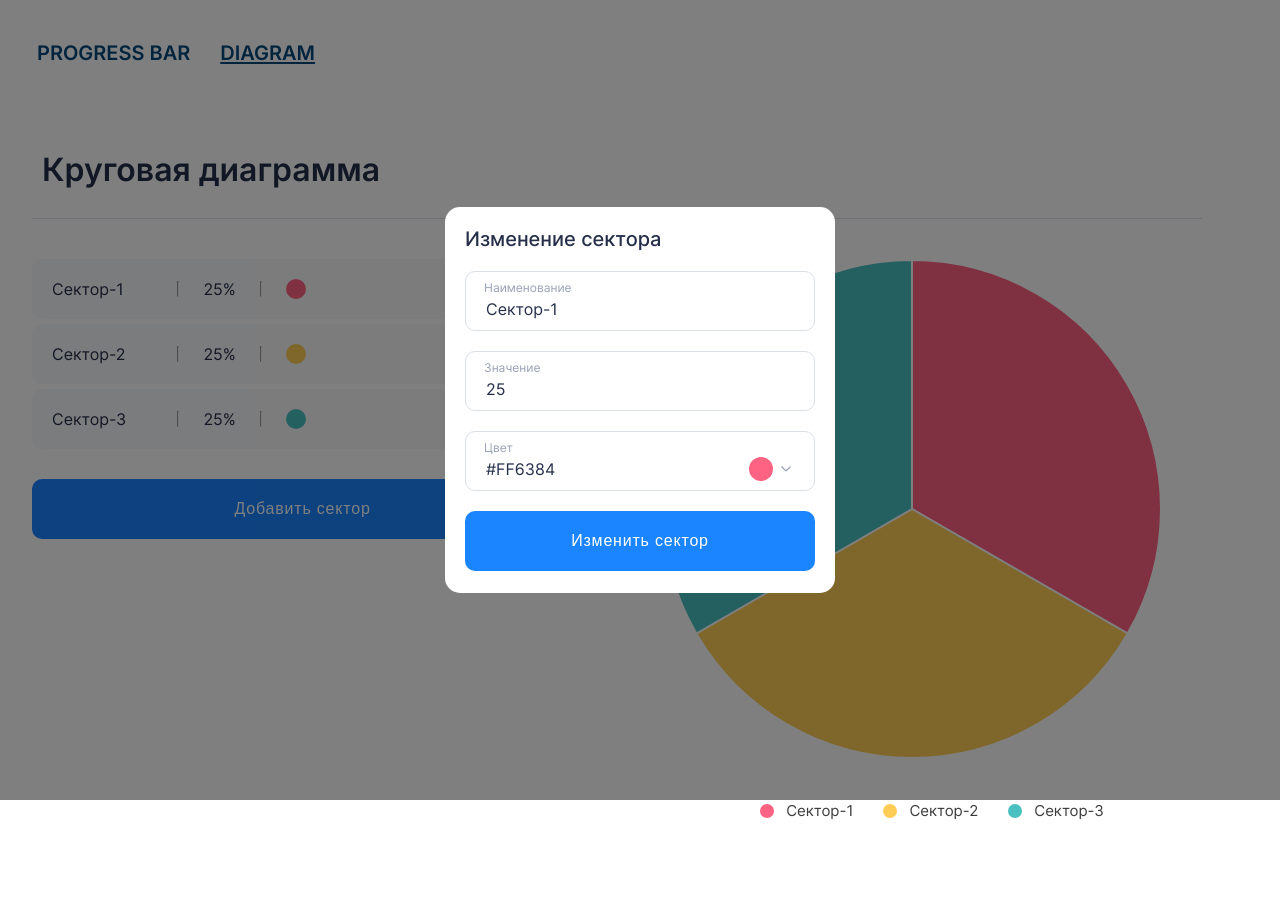
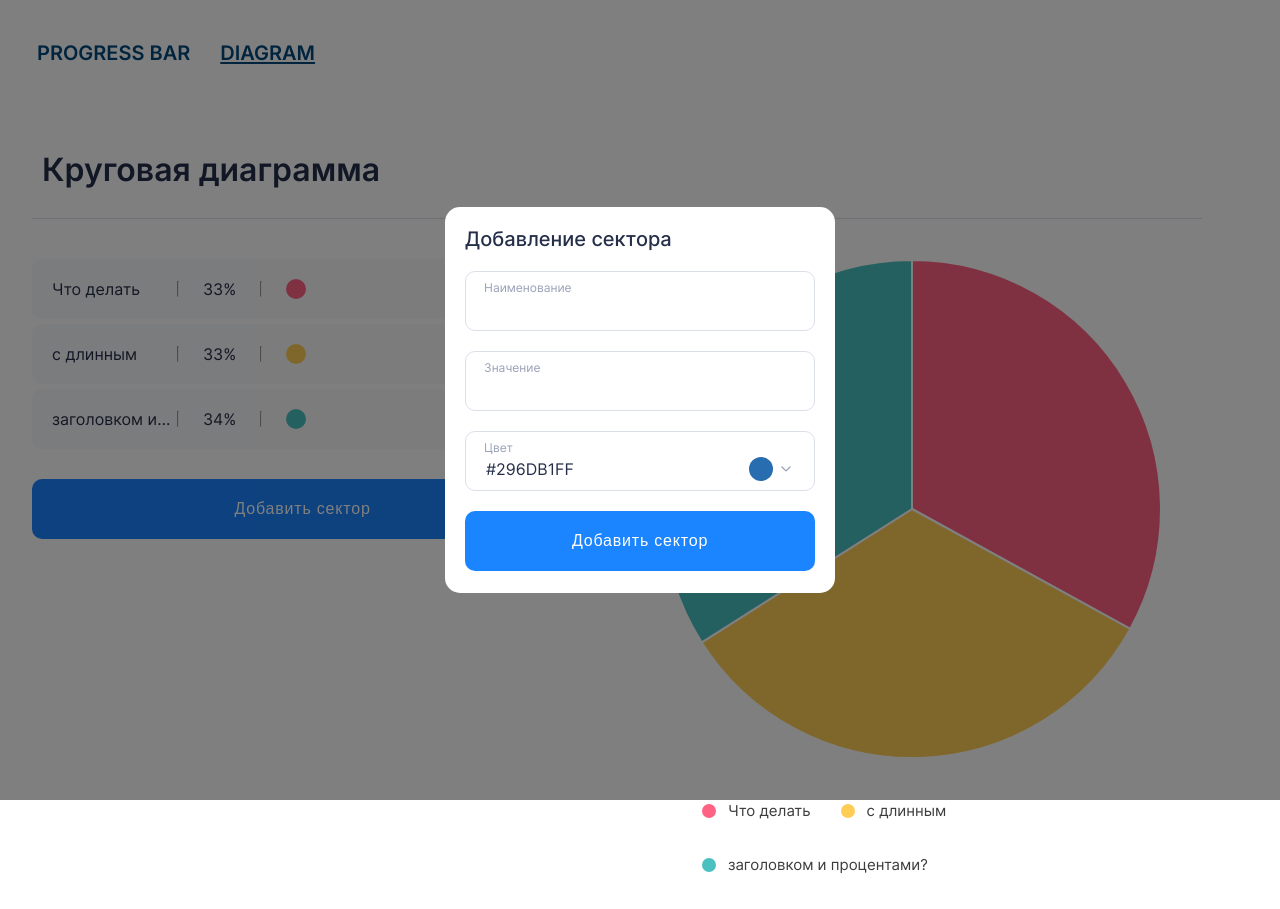
Before and after one commit to Sariolka/test, a Vue app: page /diagram in a window 1280 px wide. Both pictures are taken after a click on the button 497 px from the left and 289 px from the top of the page. Before the commit the page ends 855 px from the top, so only its background shows below. Built offline with nearby package versions, Linux system fonts and the light colour scheme; what vue3-colorpicker would draw is missing.

Commit message:
Добавляет условия

```diff
--- a/src/components/PopupComponent.vue
+++ b/src/components/PopupComponent.vue
@@ -1,25 +1,26 @@
 <script setup lang="ts">
-import { computed, onMounted, onUnmounted, ref } from 'vue';
+import { onMounted, onUnmounted, ref } from 'vue';
 import type { ColorInputWithoutInstance } from 'tinycolor2';
 import { ColorPicker } from 'vue3-colorpicker';
 import ButtonAdd from '@/components/BaseButton.vue';
 
 const props = defineProps<{
   handleCloseModal: () => void;
-  show: boolean;
+  isOpen: boolean;
   title?: string;
   percent?: number;
   color?: string;
 }>();
 
-const emit = defineEmits(['add']);
-const pureColor = ref<ColorInputWithoutInstance>(props.color || '#b0e0e6');
+const emit = defineEmits(['save']);
+const pureColor = ref<ColorInputWithoutInstance>(props.color || '#296DB1FF');
 const titleValue = ref(props.title || '');
 const percentValue = ref(props.percent || null);
 const isColorPickerOpen = ref(false);
 const currentInput = ref<number | null>(null);
 const isFocused = ref(false);
 
+//кастомный фокус
 const handleFocus = (id: number) => {
   currentInput.value = id;
   isFocused.value = true;
@@ -51,20 +52,27 @@ const toggleOpenColorPicker = () => {
   isColorPickerOpen.value = !isColorPickerOpen.value;
 };
 
-const handleAddSector = () => {
-  emit('add', { title: titleValue.value, percent: percentValue.value, color: pureColor.value });
+const handleSaveSector = () => {
+  console.log({
+    title: titleValue.value,
+    percent: percentValue.value,
+    color: pureColor.value,
+    isEdit: !!props.color,
+  });
+  emit('save', {
+    title: titleValue.value,
+    percent: percentValue.value,
+    color: pureColor.value,
+    isEdit: !!props.color,
+  });
 };
-
-// const changedColor = computed(() => {
-//   pureColor.value =
-// })
 </script>
 
 <template>
-  <div class="modal" v-if="show" @click.self="closeModal" role="dialog">
+  <div class="modal" v-if="isOpen" @click.self="closeModal" role="dialog">
     <div class="modal__container">
       <h3 class="modal__title">{{ color ? 'Изменение сектора' : 'Добавление сектора' }}</h3>
-      <form class="modal__form" @submit.prevent="handleAddSector">
+      <form class="modal__form" @submit.prevent="handleSaveSector">
         <div
           class="modal__input-box"
           :class="{ 'modal__input-box_focused': isFocused && currentInput === 1 }"
--- a/src/components/SectorItem.vue
+++ b/src/components/SectorItem.vue
@@ -3,6 +3,7 @@ import type { Sector } from '@/types/types.ts';
 
 const props = defineProps<{
   sector: Sector;
+  index: number;
 }>();
 //что делать с длинными названиями?
 </script>
@@ -19,12 +20,12 @@ const props = defineProps<{
     <div class="sector__controls">
       <button
         class="sector__btn sector__btn_type-edit"
-        @click="$emit('edit', sector)"
+        @click="$emit('edit', sector, index)"
         aria-label="Изменить сектор"
       ></button>
       <button
         class="sector__btn sector__btn_type-delete"
-        @click="$emit('delete', sector.title)"
+        @click="$emit('delete', index)"
         aria-label="Удалить сектор"
       ></button>
     </div>
--- a/src/components/SectorList.vue
+++ b/src/components/SectorList.vue
@@ -7,12 +7,13 @@ const props = defineProps<{
 }>();
 const emit = defineEmits(['editSector', 'deleteSector']);
 
-const handleEdit = (sector: Sector) => {
-  emit('editSector', sector);
+const handleEdit = (sector: Sector, index: number) => {
+  console.log(sector, index);
+  emit('editSector', sector, index);
 };
 
-const handleDelete = (title: string) => {
-  emit('deleteSector', title);
+const handleDelete = (index: number) => {
+  emit('deleteSector', index);
 };
 </script>
 
@@ -24,6 +25,7 @@ const handleDelete = (title: string) => {
       v-for="(item, index) in data"
       :key="index"
       :sector="item"
+      :index="index"
     />
   </ul>
 </template>
--- /dev/null
+++ b/src/mock/mock.ts
@@ -0,0 +1,20 @@
+import { ref } from 'vue';
+import type { Sector } from '@/types/types.ts';
+
+export const data = ref<Sector[]>([
+  {
+    title: 'Что делать',
+    percent: 33,
+    color: '#FF6384',
+  },
+  {
+    title: 'с длинным',
+    percent: 33,
+    color: '#FFCD56',
+  },
+  {
+    title: 'заголовком и процентами?',
+    percent: 34,
+    color: '#4BC0C0',
+  },
+]);
--- a/src/pages/diagram.vue
+++ b/src/pages/diagram.vue
@@ -1,59 +1,48 @@
 <script setup lang="ts">
 import { computed, ref } from 'vue';
+import type { Sector } from '@/types/types.ts';
 import PopupComponent from '@/components/PopupComponent.vue';
 import SectorList from '@/components/SectorList.vue';
 import ButtonAdd from '@/components/BaseButton.vue';
-import type { Sector } from '@/types/types.ts';
 import DiagramItem from '@/components/DiagramItem.vue';
 import CaptionList from '@/components/CaptionList.vue';
+import { data } from '@/mock/mock.ts';
 
-const show = ref(false);
+const isOpen = ref(false);
 const currentSector = ref<Sector | null>(null);
-
-const data = ref<Sector[]>([
-  {
-    title: 'Сектор-1',
-    percent: 25,
-    color: '#FF6384',
-  },
-  {
-    title: 'Сектор-2',
-    percent: 25,
-    color: '#FFCD56',
-  },
-  {
-    title: 'Сектор-3',
-    percent: 25,
-    color: '#4BC0C0',
-  },
-]);
+const currentSelectedIndex = ref<number | null>(null);
 
 const handleClose = () => {
   currentSector.value = null;
-  show.value = false;
+  currentSelectedIndex.value = null;
+  isOpen.value = false;
 };
 
-const handleOpen = () => {
-  show.value = true;
+const handleOpen = (sector?: Sector, index?: number) => {
+  if (sector && index) {
+    currentSector.value = sector;
+    currentSelectedIndex.value = index;
+  }
+  isOpen.value = true;
 };
 
-const handleAddNewSector = (sector: Sector) => {
+const handleSaveSector = (sector: Sector & { isEdit: boolean }) => {
   if (!sector.percent) sector.percent = 0;
   if (!sector.title) sector.title = 'Сектор без названия';
-  data.value.push(sector);
+  if (sector.isEdit && currentSelectedIndex.value !== null) {
+    data.value[currentSelectedIndex.value] = {
+      title: sector.title,
+      percent: sector.percent,
+      color: sector.color,
+    };
+  } else {
+    data.value.push(sector);
+  }
   handleClose();
 };
 
-const handleDeleteSector = (title: string) => {
-  const index = data.value.findIndex((sector) => sector.title === title);
-  if (index !== -1) {
-    data.value.splice(index, 1);
-  }
-};
-
-const handleEditSector = (sector: Sector) => {
-  currentSector.value = sector;
-  handleOpen();
+const handleDeleteSector = (index: number) => {
+  data.value = data.value.filter((_, i) => i !== index);
 };
 
 const chartData = computed(() => {
@@ -74,11 +63,7 @@ const chartData = computed(() => {
     <h1 class="diagram-page__title">Круговая диаграмма</h1>
     <div class="diagram-page__content">
       <div class="diagram-page__forms">
-        <SectorList
-          :data="data"
-          @deleteSector="handleDeleteSector"
-          @editSector="handleEditSector"
-        />
+        <SectorList :data="data" @deleteSector="handleDeleteSector" @editSector="handleOpen" />
         <ButtonAdd @click="handleOpen" :title="'Добавить сектор'" />
       </div>
       <div class="diagram-page__circle-block">
@@ -92,10 +77,10 @@ const chartData = computed(() => {
       :title="currentSector?.title"
       :percent="currentSector?.percent"
       :color="currentSector?.color"
-      :show="show"
-      v-if="show"
+      :isOpen="isOpen"
+      v-if="isOpen"
       :handle-close-modal="handleClose"
-      @add="handleAddNewSector"
+      @save="handleSaveSector"
     />
   </section>
 </template>
```
Also changed, not shown: 1 other file (tests, documents, lock files or other folders).
